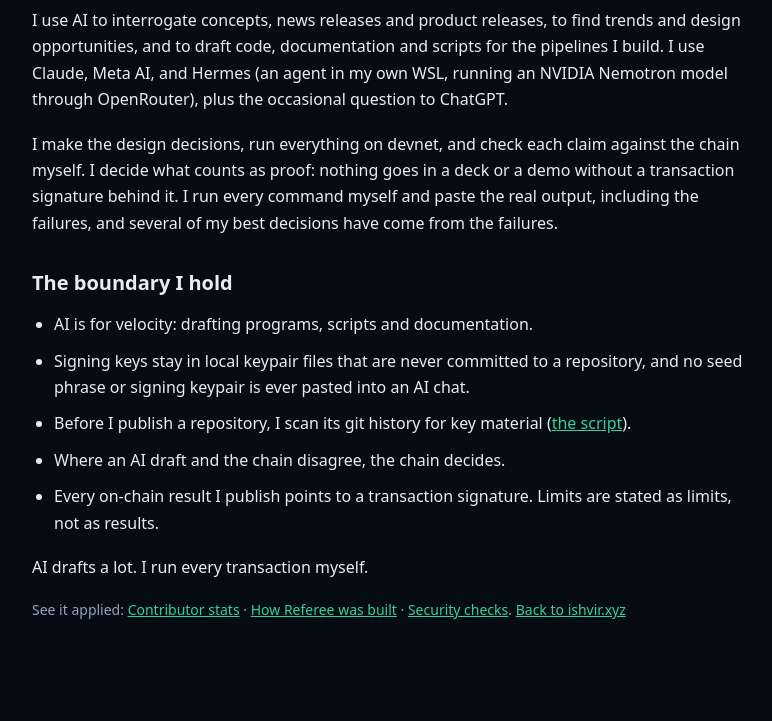
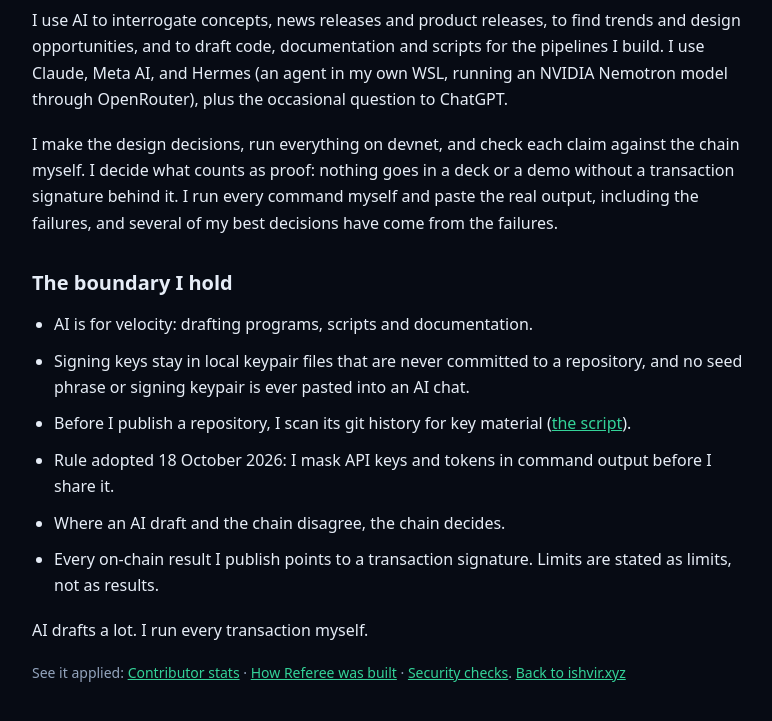
Before and after one commit to Portaudit/ishvir-hub, a plain HTML site: page how-i-build/index.html in a window 1280 px wide. Shown: the part 121-842 px from the top of the page, without its empty margins (248-1020 px from the left). Before the commit the page ends 808 px from the top, so only its background shows below. Drawn offline with Linux system fonts and the light colour scheme.

Commit message:
how-i-build: add the masking rule adopted on 18 October

```diff
--- a/how-i-build/index.html
+++ b/how-i-build/index.html
@@ -30,6 +30,7 @@
     <li>AI is for velocity: drafting programs, scripts and documentation.</li>
     <li>Signing keys stay in local keypair files that are never committed to a repository, and no seed phrase or signing keypair is ever pasted into an AI chat.</li>
     <li>Before I publish a repository, I scan its git history for key material (<a href="https://github.com/Portaudit/referee/blob/main/scripts/keyscan.py" target="_blank" rel="noopener noreferrer">the script</a>).</li>
+    <li>Rule adopted 18 October 2026: I mask API keys and tokens in command output before I share it.</li>
     <li>Where an AI draft and the chain disagree, the chain decides.</li>
     <li>Every on-chain result I publish points to a transaction signature. Limits are stated as limits, not as results.</li>
   </ul>
```
